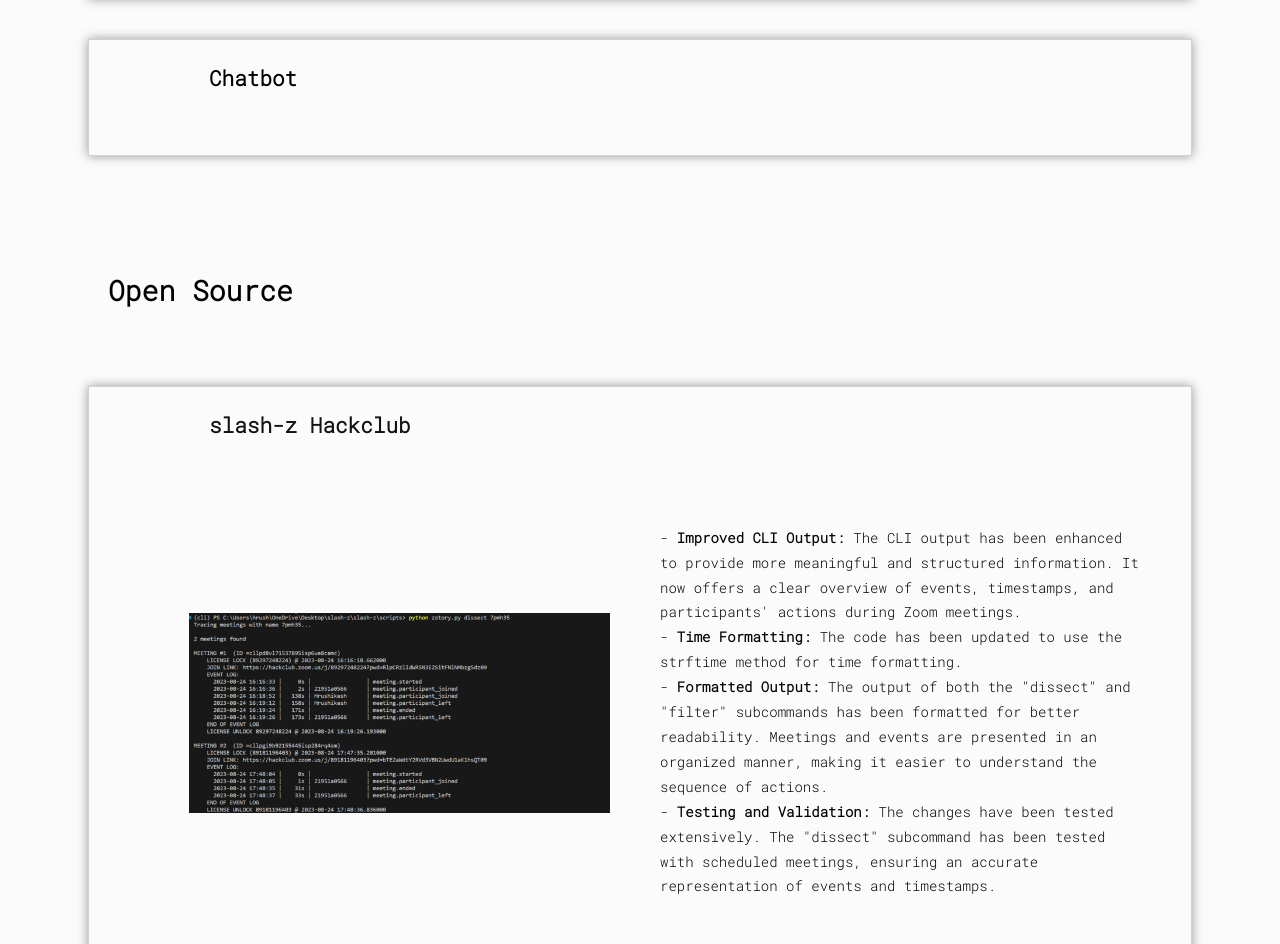
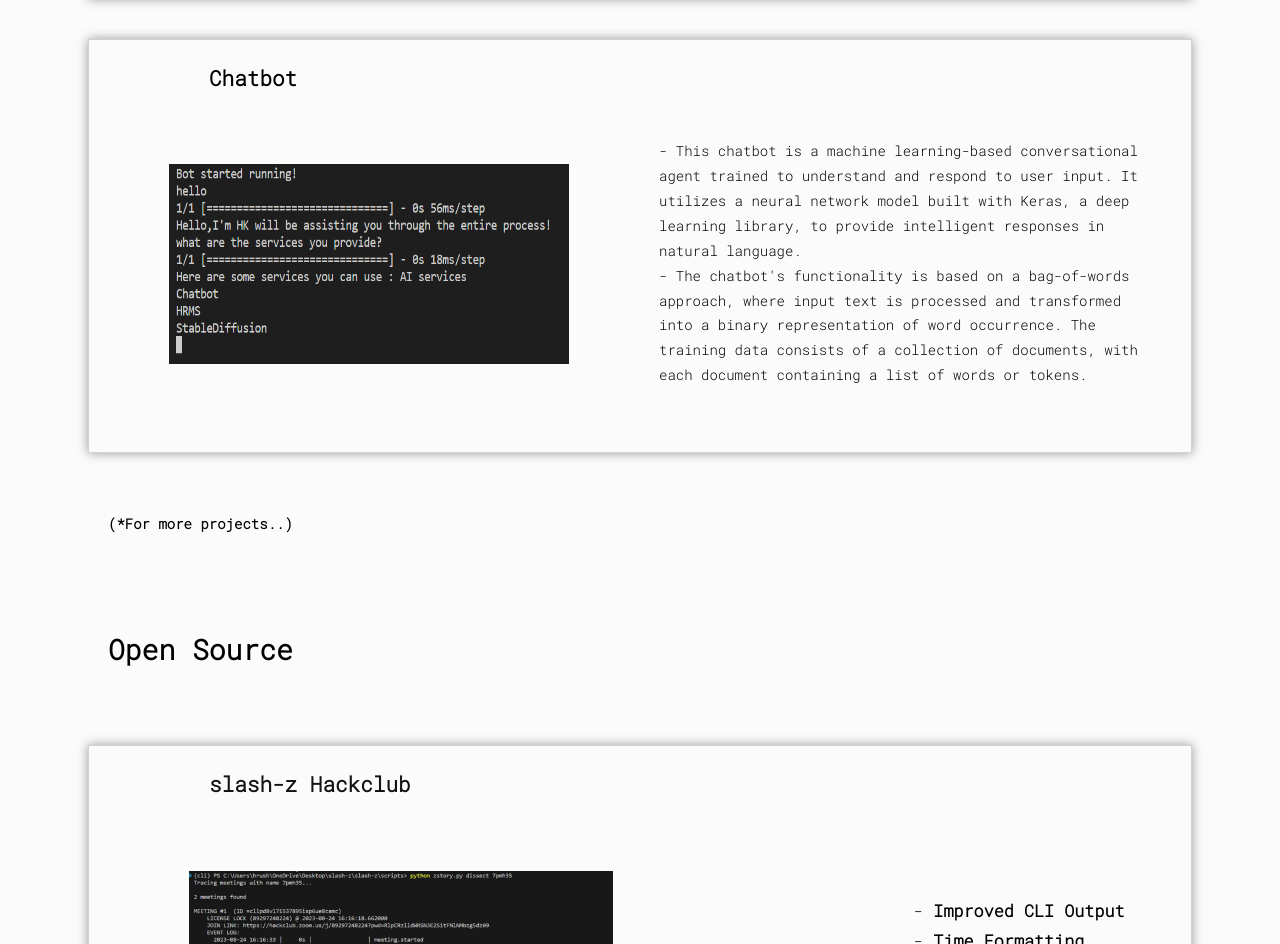
Before and after one commit to Hk669/portfolio, a plain HTML site: page resume.html in a window 1280 px wide. Shown: the part 1108-2052 px from the top of the page. Drawn offline with Linux system fonts and the light colour scheme.

Commit message:
projects

```diff
--- a/resume.html
+++ b/resume.html
@@ -61,7 +61,9 @@
                 <div class="content">
                     <p>
                         - Using the AdaBoostClassifier with DecisionTreeClassifier as the base estimator can be a powerful technique for solving classification problems. <br>
-                        - It combines multiple weak learners to create a stronger predictive model.
+                        - It combines multiple weak learners to create a stronger predictive model.<br>
+                        - Achieved score : 0.99 from 0.6 <br>
+                        - Achieved precision : 1
                     </p>
                 </div>
             </div>
@@ -70,7 +72,19 @@
             <h2>
                 <a href="https://github.com/Hk669/Chatbot" target="_blank">Chatbot</a>
             </h2>
+            <div class="project-details">
+                <img src="img/chatbot.png" alt="chatbot">
+                <div class="content">
+                    <p>
+                        - This chatbot is a machine learning-based conversational agent trained to understand and respond to user input. It utilizes a neural network model built with Keras, a deep learning library, to provide intelligent responses in natural language.<br>
+                        - The chatbot's functionality is based on a bag-of-words approach, where input text is processed and transformed into a binary representation of word occurrence. The training data consists of a collection of documents, with each document containing a list of words or tokens.<br>
+                    </p>
+                </div>
+            </div>
         </div>
+        <h4>
+            <a href="https://github.com/Hk669" target="_blank">(*For more projects..)</a>
+        </h4>
     </div>
     <div class="opensource">
         <h1>Open Source</h1>
@@ -83,10 +97,10 @@
                     <img src="img/slash-z.png" alt="slash-z">
                     <div class="os-content">
                         <p>
-                        - <span>Improved CLI Output:</span> The CLI output has been enhanced to provide more meaningful and structured information. It now offers a clear overview of events, timestamps, and participants' actions during Zoom meetings.<br>
-                        - <span>Time Formatting:</span> The code has been updated to use the strftime method for time formatting.<br>
-                        - <span>Formatted Output:</span> The output of both the "dissect" and "filter" subcommands has been formatted for better readability. Meetings and events are presented in an organized manner, making it easier to understand the sequence of actions.<br>
-                        - <span>Testing and Validation:</span> The changes have been tested extensively. The "dissect" subcommand has been tested with scheduled meetings, ensuring an accurate representation of events and timestamps.
+                        - <span>Improved CLI Output</span><br>
+                        - <span>Time Formatting</span> <br>
+                        - <span>Formatted Output</span><br>
+                        - <span>Testing and Validation</span><br>
                         </p>
                     </div>
                 </div>
--- a/styles.css
+++ b/styles.css
@@ -108,6 +108,7 @@ footer {
     flex-direction: column;
     flex-wrap:wrap;
     justify-content: space-between;
+    max-width: 100%;
 
 }
 
@@ -121,6 +122,7 @@ footer {
     padding-bottom: 40px;
     box-shadow: 0 0 10px #56555498;
     transition: transform 0.2s, box-shadow 0.2s;
+
 }
 
 .project:hover {
@@ -157,6 +159,7 @@ footer {
     text-align: left;
     padding: 10px;
     margin-right: 20px;
+    overflow: hidden;
 }
 
 .project h2 {
@@ -254,8 +257,10 @@ body textarea {
 }
 
 .os-content {
-    margin-left:50px;
+    margin-left:300px;
     text-align: left;
+    font-size: larger;
+
 }
 
 .os-details img {
@@ -320,7 +325,7 @@ body textarea {
 
 @media screen and (max-width: 768px) {
     .project, .os-project {
-        flex-basis: calc(50% - 20px); /* Two columns on smaller screens */
+        flex-basis: calc(50% - 20px);
     }
 
     .projects h1, .opensource h1, .terms {
@@ -358,5 +363,9 @@ body textarea {
     transition: 0.4s;
 }
 
+h4 {
+    margin-left: 100px;
+}
+
 /* By Hrushikesh. */
 /* @Hk669 */
```
Also changed, not shown: img/chatbot.png (added).
